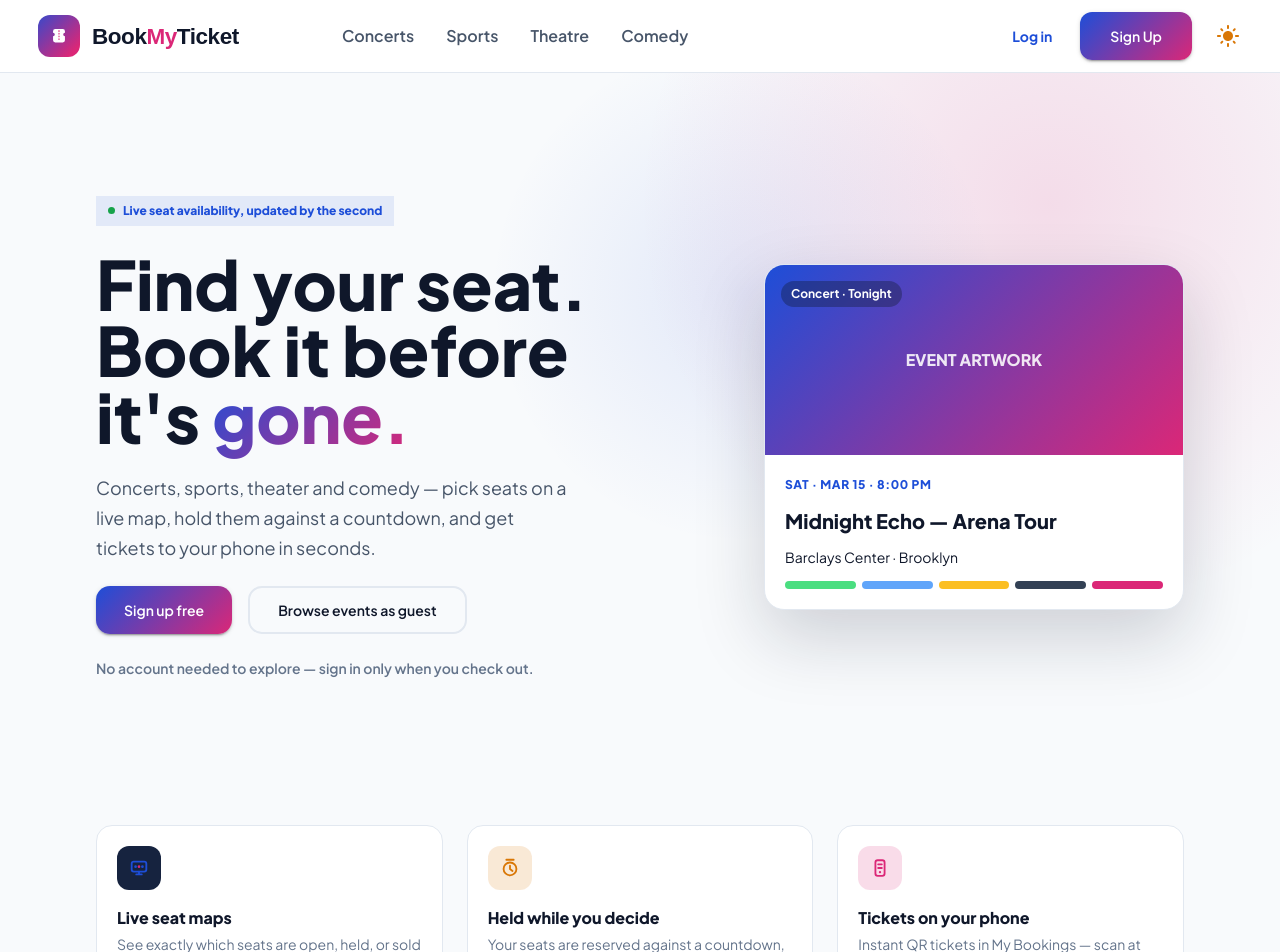
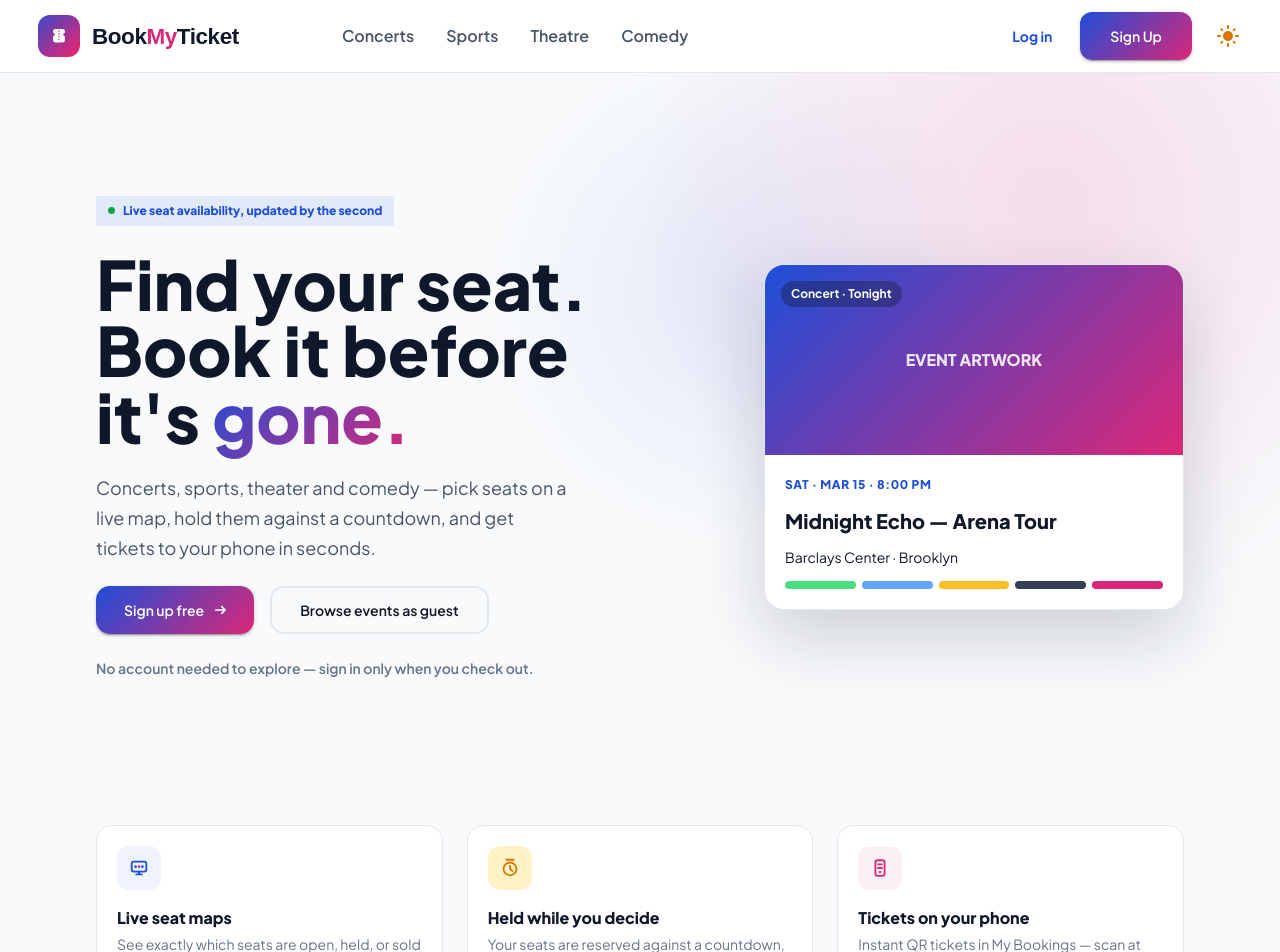
Before and after one commit to nishkohli96/book-my-ticket, a Next.js app in the folder apps/web/: page / in a window 1280 px wide. Shown: the top 952 px of the page. Built offline with nearby package versions, Linux system fonts and the light colour scheme; what @mui/material-nextjs would draw is missing.

Commit message:
HomeScreen done

```diff
--- a/apps/web/src/theme/palette.ts
+++ b/apps/web/src/theme/palette.ts
@@ -20,6 +20,10 @@ export const AppGradients = {
   heroScrim: 'linear-gradient(to top, rgba(11,17,32,0.85), transparent 70%)',
 };
 
+/**
+ * Primary, Secondary and Warning Tints are
+ * 16% opacity of their counterparts
+ */
 export const LightThemePalette = {
   primary: { main: '#1D4ED8' },
   secondary: { main: '#DB2777' },
--- a/apps/web/src/views/desktop/home/components/Content.tsx
+++ b/apps/web/src/views/desktop/home/components/Content.tsx
@@ -1,5 +1,6 @@
 'use client';
 
+import Image from 'next/image';
 import { Box, Stack, Typography } from '@mui/material';
 import { SecondaryText, GradientButton, OutlinedButton } from '@/components';
 
@@ -96,7 +97,18 @@ export default function Content() {
             seconds.
           </SecondaryText>
           <Stack direction="row" spacing={2}>
-            <GradientButton sx={{ px: 3.5 }}>
+            <GradientButton
+              sx={{ px: 3.5 }}
+              endIcon={(
+                <Image
+                  src="/icons/right-arrow.svg"
+                  alt=""
+                  aria-hidden
+                  width={18}
+                  height={18}
+                />
+              )}
+            >
               Sign up free
             </GradientButton>
             <OutlinedButton sx={{ px: 3.5 }}>
--- a/apps/web/src/views/desktop/home/components/Features.tsx
+++ b/apps/web/src/views/desktop/home/components/Features.tsx
@@ -1,6 +1,5 @@
 import Image from 'next/image';
 import { Grid, Box, Paper } from '@mui/material';
-import { alpha } from '@mui/material/styles';
 import { PrimaryText, DisabledText } from '@/components';
 
 const features = [
@@ -8,19 +7,19 @@ const features = [
     title: 'Live seat maps',
     description: 'See exactly which seats are open, held, or sold — refreshed in real time as others book.',
     icon: '/icons/seat-map.svg',
-    bgColor: '#16233F'// 'rgba(var(--mui-palette-primary-mainChannel) / 0.16)'
+    bgColor: 'var(--mui-palette-primaryTint)'
   },
   {
     title: 'Held while you decide',
     description: 'Your seats are reserved against a countdown, so no one grabs them mid-checkout.',
     icon: '/icons/clock.svg',
-    bgColor: 'rgba(var(--mui-palette-warning-mainChannel) / 0.16)'
+    bgColor: 'var(--mui-palette-warningTint)'
   },
   {
     title: 'Tickets on your phone',
     description: 'Instant QR tickets in My Bookings — scan at the gate, no printing, no waiting.',
     icon: '/icons/phone.svg',
-    bgColor: 'rgba(var(--mui-palette-secondary-mainChannel) / 0.16)'
+    bgColor: 'var(--mui-palette-secondaryTint)'
   }
 ];
 const iconSize = 22;
```
Also changed, not shown: apps/web/public/icons/right-arrow.svg (added).
